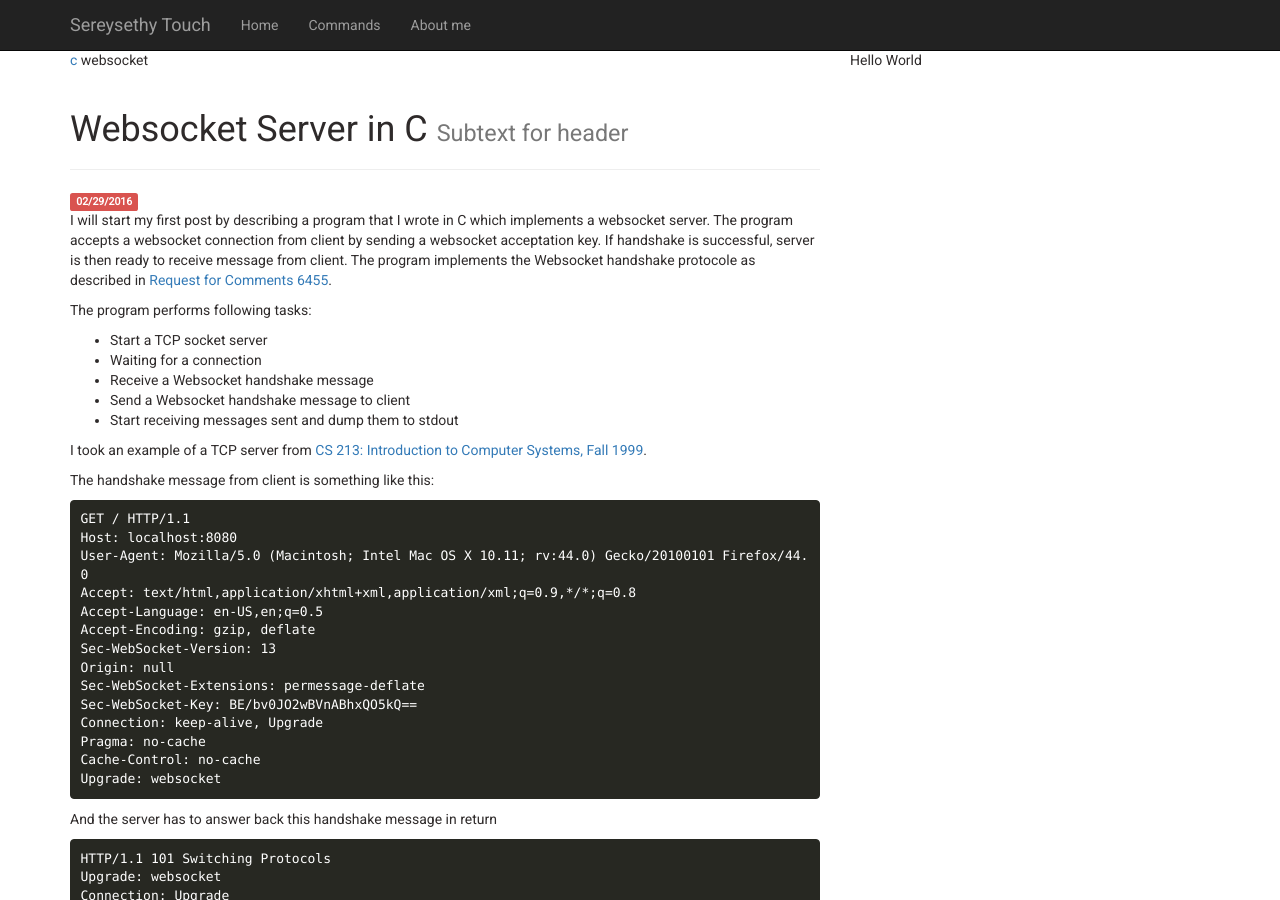
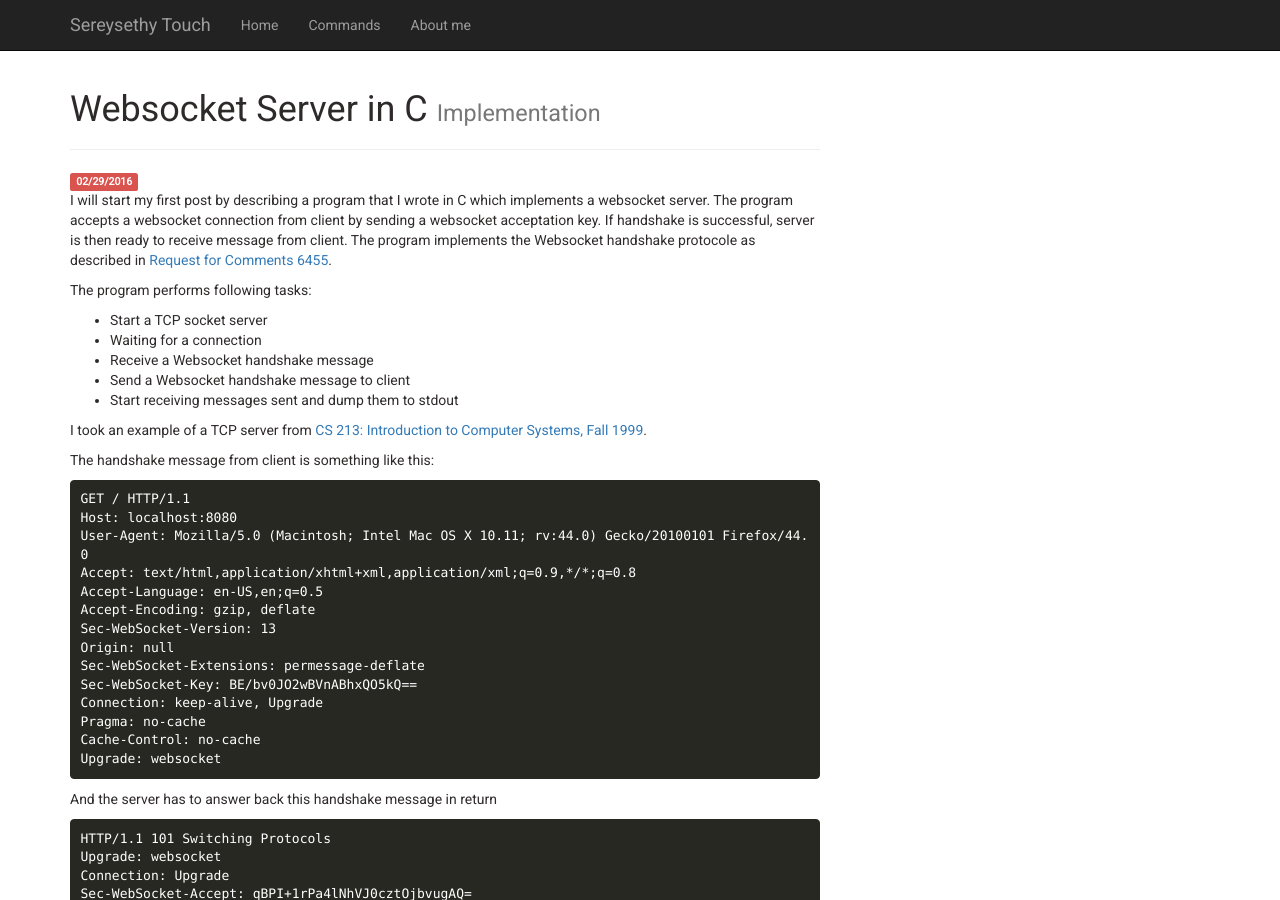
Before and after one commit to sereysethy/sereysethy.github.io, a Jekyll site: the page built from _posts/2016-02-29-websocket-server-in-c-language.md, in a window 1280 px wide and 900 px high. Built offline with Jekyll 4.4.1, drawn with Linux system fonts in a browser that asks for light colours; comment, search, counter and statistics services are not loaded; some of the changed text lies outside the part shown.

Commit message:
Update files

```diff
--- a/_config.yml
+++ b/_config.yml
@@ -2,4 +2,4 @@
 gems: [jekyll-paginate]
 encoding: UTF-8
 paginate: 10
-url: http://sereysethy.github.io
+#url: http://sereysethy.github.io
--- a/_layouts/default.html
+++ b/_layouts/default.html
@@ -38,5 +38,6 @@
     </nav>
 
     {{ content }}
+
   </body>
 </html>
--- a/_layouts/page.html
+++ b/_layouts/post.html
@@ -41,6 +41,13 @@
           <div class="col-lg-8">
             {{ content }}
 
+            <div id="tags">
+              <span class="label label-danger">Tagged:</span>
+              {% for tag in page.tags %}
+              <span class="label label-success">{{tag}}</span>&nbsp;
+              {% endfor %}
+            </div>
+
             <div id="disqus_thread"></div>
             <script>
             /**
@@ -67,7 +74,7 @@
 
           </div>
           <div class="col-lg-4">
-            Hello World
+            &nbsp;
           </div>
         </div>
     </div><!-- /.container -->
--- a/_posts/2016-02-29-websocket-server-in-c-language.md
+++ b/_posts/2016-02-29-websocket-server-in-c-language.md
@@ -1,15 +1,12 @@
 ---
-layout: page
+layout: post
 title: Websocket Server in C
 excerpt: I will start my first post by describing a program that I wrote in C which implements a websocket server. The program accepts a websocket connection from client by sending a websocket acceptation key. If handshake is successful, server is then ready to receive message from client. The program implements the Websocket handshake protocole as described in <a href="https://tools.ietf.org/html/rfc6455">Request for Comments 6455</a>.
-tag: <a>c</a> websocket
+tags: websocket c base64
 ---
 
-
-
-{{page.tags}}
 <div class="page-header">
-  <h1>{{page.title}} <small>Subtext for header</small></h1>
+  <h1>{{page.title}} <small>Implementation</small></h1>
 </div>
 
 <div class="date"><span class="label label-danger" id="date"></span></div>
```
Also changed, not shown: index.html (+7 -1 lines).
